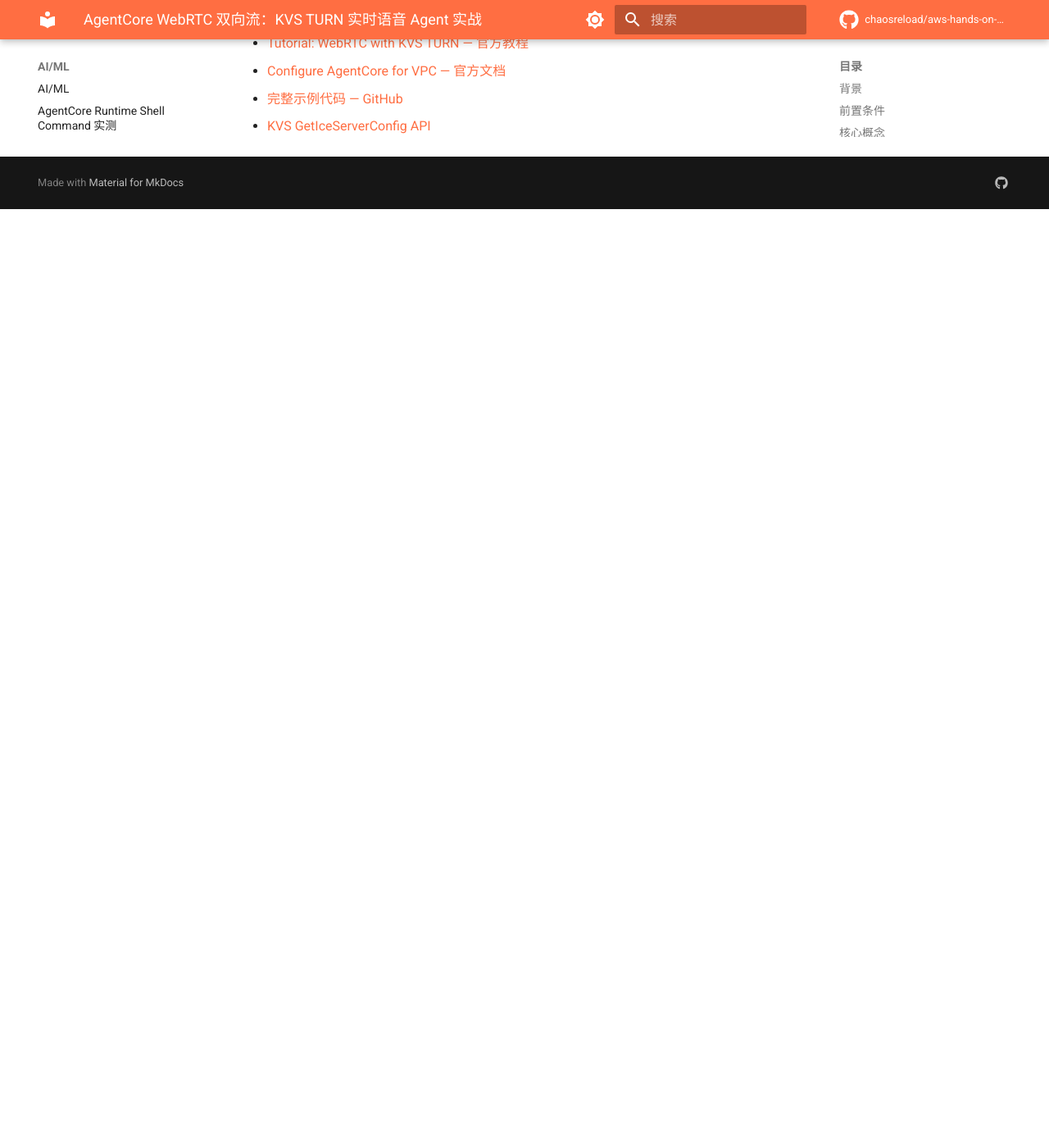
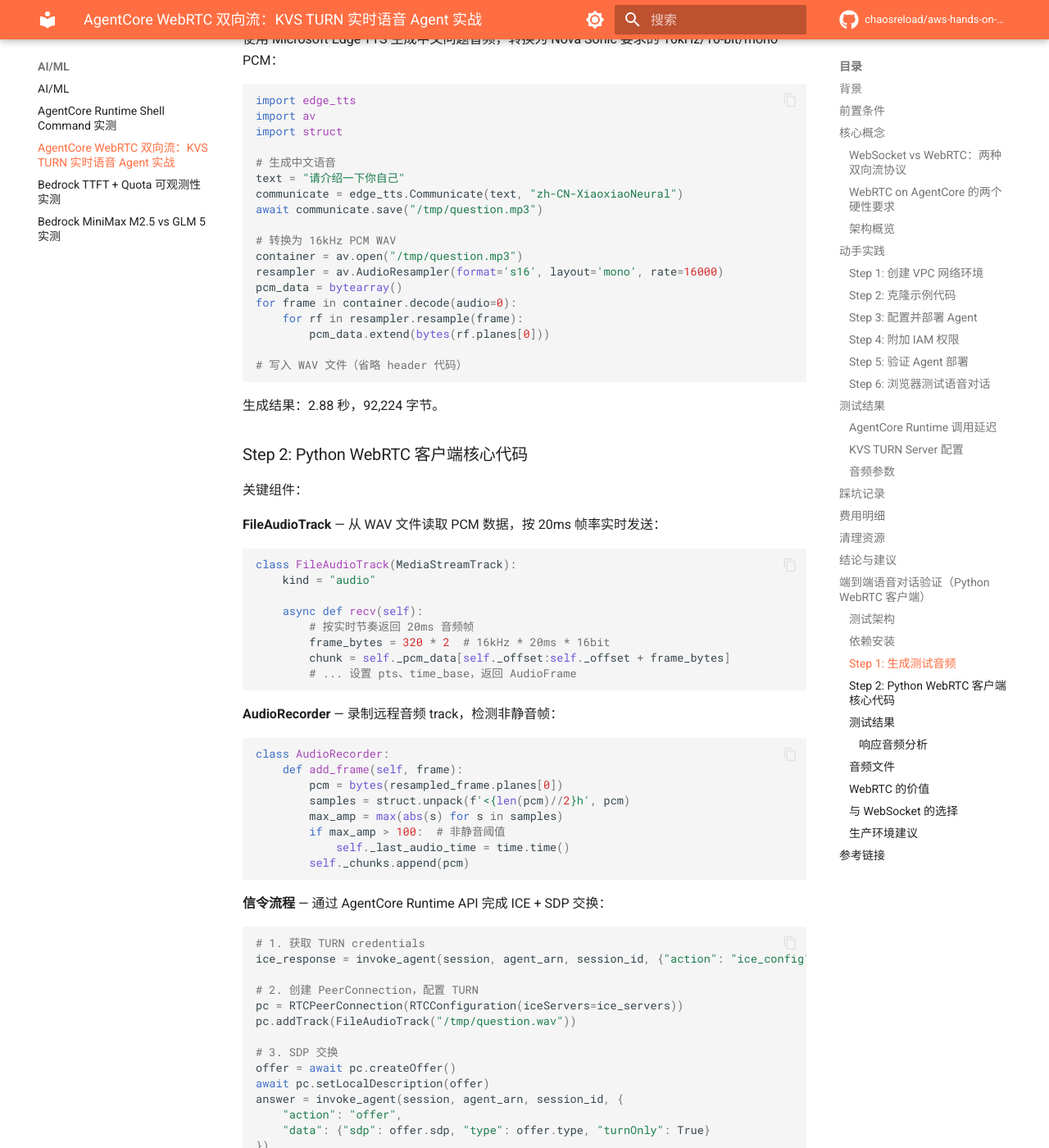
Before and after one commit to chaosreload/aws-hands-on-lab, an MkDocs documentation site: the page built from docs/ai-ml/agentcore-webrtc-streaming.md, in a window 1280 px wide and 1400 px high, scrolled down 11133 px. Shown: the whole window at 82% size. Built offline with MkDocs 1.6.1 and Material for MkDocs 9.7.7, drawn with Linux system fonts in a browser that asks for light colours; comment, search, counter and statistics services are not loaded; before the commit the page ends 11388 px from its top, so only the background shows below that; some of the changed text lies outside the part shown.

Commit message:
feat(agentcore-webrtc): add end-to-end audio verification with Python WebRTC client
- Added Python WebRTC client using aiortc + edge-tts
- Verified full audio send/receive through TURN relay
- Sent 2.88s Chinese question, received 37s Nova Sonic response
- Added audio files (question.wav + response.wav) as evidence
- New chapter: 端到端语音对话验证（Python WebRTC 客户端）

````diff
--- a/docs/ai-ml/agentcore-webrtc-streaming.md
+++ b/docs/ai-ml/agentcore-webrtc-streaming.md
@@ -411,6 +411,166 @@
     Lab 完成后请执行清理步骤，避免 NAT Gateway 持续计费（$0.045/hr ≈ $32/月）。
 
 ## 结论与建议
+## 端到端语音对话验证（Python WebRTC 客户端）
+
+上面的测试验证了 API 层面的 ICE config 获取和 SDP 交换，但没有真正发送和接收音频。本节使用 Python 脚本替代浏览器，实现完整的端到端语音对话验证。
+
+### 测试架构
+
+```
+┌─────────────────────────┐
+│  Python WebRTC Client   │
+│  (dev-server)           │
+│                         │
+│  1. edge-tts 生成音频    │
+│  2. aiortc WebRTC 连接   │
+│  3. 发送 PCM 音频        │
+│  4. 录制响应音频          │
+└────────┬────────────────┘
+         │ UDP (TURN relay)
+         ▼
+┌─────────────────────────┐
+│  KVS TURN Server        │
+│  (AWS managed)          │
+└────────┬────────────────┘
+         │ UDP (TURN relay)
+         ▼
+┌─────────────────────────┐
+│  AgentCore Runtime      │
+│  (VPC 私有子网)          │
+│                         │
+│  bot.py (aiortc)        │
+│    → Nova Sonic 双向流    │
+│    → 语音识别 + 生成      │
+└─────────────────────────┘
+```
+
+### 依赖安装
+
+```bash
+pip install edge-tts aiortc aiohttp av
+```
+
+### Step 1: 生成测试音频
+
+使用 Microsoft Edge TTS 生成中文问题音频，转换为 Nova Sonic 要求的 16kHz/16-bit/mono PCM：
+
+```python
+import edge_tts
+import av
+import struct
+
+# 生成中文语音
+text = "请介绍一下你自己"
+communicate = edge_tts.Communicate(text, "zh-CN-XiaoxiaoNeural")
+await communicate.save("/tmp/question.mp3")
+
+# 转换为 16kHz PCM WAV
+container = av.open("/tmp/question.mp3")
+resampler = av.AudioResampler(format='s16', layout='mono', rate=16000)
+pcm_data = bytearray()
+for frame in container.decode(audio=0):
+    for rf in resampler.resample(frame):
+        pcm_data.extend(bytes(rf.planes[0]))
+
+# 写入 WAV 文件（省略 header 代码）
+```
+
+生成结果：2.88 秒，92,224 字节。
+
+### Step 2: Python WebRTC 客户端核心代码
+
+关键组件：
+
+**FileAudioTrack** — 从 WAV 文件读取 PCM 数据，按 20ms 帧率实时发送：
+
+```python
+class FileAudioTrack(MediaStreamTrack):
+    kind = "audio"
+
+    async def recv(self):
+        # 按实时节奏返回 20ms 音频帧
+        frame_bytes = 320 * 2  # 16kHz * 20ms * 16bit
+        chunk = self._pcm_data[self._offset:self._offset + frame_bytes]
+        # ... 设置 pts、time_base，返回 AudioFrame
+```
+
+**AudioRecorder** — 录制远程音频 track，检测非静音帧：
+
+```python
+class AudioRecorder:
+    def add_frame(self, frame):
+        pcm = bytes(resampled_frame.planes[0])
+        samples = struct.unpack(f'<{len(pcm)//2}h', pcm)
+        max_amp = max(abs(s) for s in samples)
+        if max_amp > 100:  # 非静音阈值
+            self._last_audio_time = time.time()
+        self._chunks.append(pcm)
+```
+
+**信令流程** — 通过 AgentCore Runtime API 完成 ICE + SDP 交换：
+
+```python
+# 1. 获取 TURN credentials
+ice_response = invoke_agent(session, agent_arn, session_id, {"action": "ice_config"})
+
+# 2. 创建 PeerConnection，配置 TURN
+pc = RTCPeerConnection(RTCConfiguration(iceServers=ice_servers))
+pc.addTrack(FileAudioTrack("/tmp/question.wav"))
+
+# 3. SDP 交换
+offer = await pc.createOffer()
+await pc.setLocalDescription(offer)
+answer = invoke_agent(session, agent_arn, session_id, {
+    "action": "offer",
+    "data": {"sdp": offer.sdp, "type": offer.type, "turnOnly": True}
+})
+await pc.setRemoteDescription(RTCSessionDescription(**answer))
+
+# 4. 等待连接 + 自动流式传输音频
+# FileAudioTrack.recv() 按 20ms 节奏自动发送
+# on("track") 回调自动录制响应
+```
+
+!!! tip "payload 编码"
+    Python SDK (`boto3`) 的 `invoke_agent_runtime` 的 `payload` 参数接受 **raw bytes**（不是 base64），响应在 `response` 字段（不是 `body`）。这与 CLI 的 `--payload`（接受 base64）不同。
+
+### 测试结果
+
+| 指标 | 值 |
+|------|-----|
+| ICE config 延迟 | **1.21s** |
+| SDP 交换延迟 | **0.90s** |
+| WebRTC 连接建立 | **1.50s** |
+| 发送音频时长 | 2.88s |
+| 接收响应时长 | **37.01s** |
+| 首个响应音频 | 连接建立后 < 0.1s |
+| 响应帧数 | 1,633 帧 |
+| 端到端总时间 | 37.67s |
+
+#### 响应音频分析
+
+```
+秒数  最大振幅  RMS     状态
+ 0-5s  23127    ~991   静音/低噪声（等待模型响应）
+ 6-33s 23127   1500+   ✅ 语音内容（Nova Sonic 回复）
+34-37s 23127    ~991   尾部静音
+```
+
+- **有效语音内容约 27 秒**，Nova Sonic 对"请介绍一下你自己"生成了较长的自我介绍
+- 前 5 秒为模型处理延迟（接收音频 → 识别 → 生成回复）
+- RMS > 1500 的区间为实际语音，~991 为 Opus 编解码器底噪
+
+### 音频文件
+
+| 文件 | 时长 | 大小 | 说明 |
+|------|------|------|------|
+| [question.wav](audio/question.wav) | 2.88s | 92 KB | 发送的中文问题（edge-tts 生成） |
+| [response.wav](audio/response.wav) | 37.01s | 1.7 MB | Agent 语音回复（Nova Sonic 生成） |
+
+!!! note "TURN Forbidden IP 警告"
+    测试中 `aioice` 库报出 `STUN transaction failed (403 - Forbidden IP)` 警告，这是 CHANNEL_BIND 请求被 KVS TURN 服务器拒绝（某些 peer IP 不被允许直接绑定）。**不影响功能** — 连接通过 Send Indication 方式仍然成功建立。
+
 
 ### WebRTC 的价值
 
````
Also changed, not shown: docs/ai-ml/agentcore-webrtc-streaming/audio/webrtc_client.py (added, +372 -0 lines), 2 other files.
